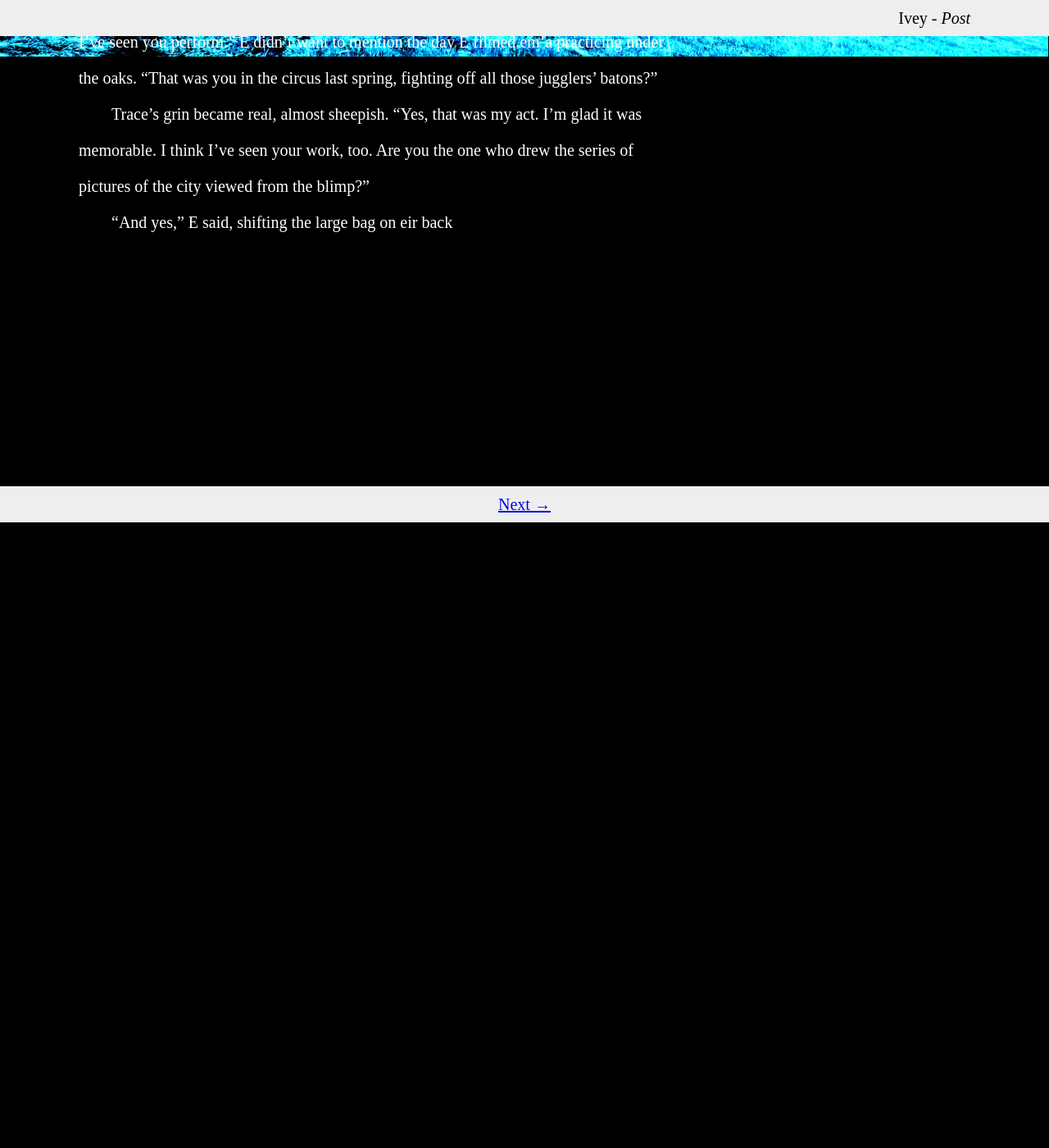
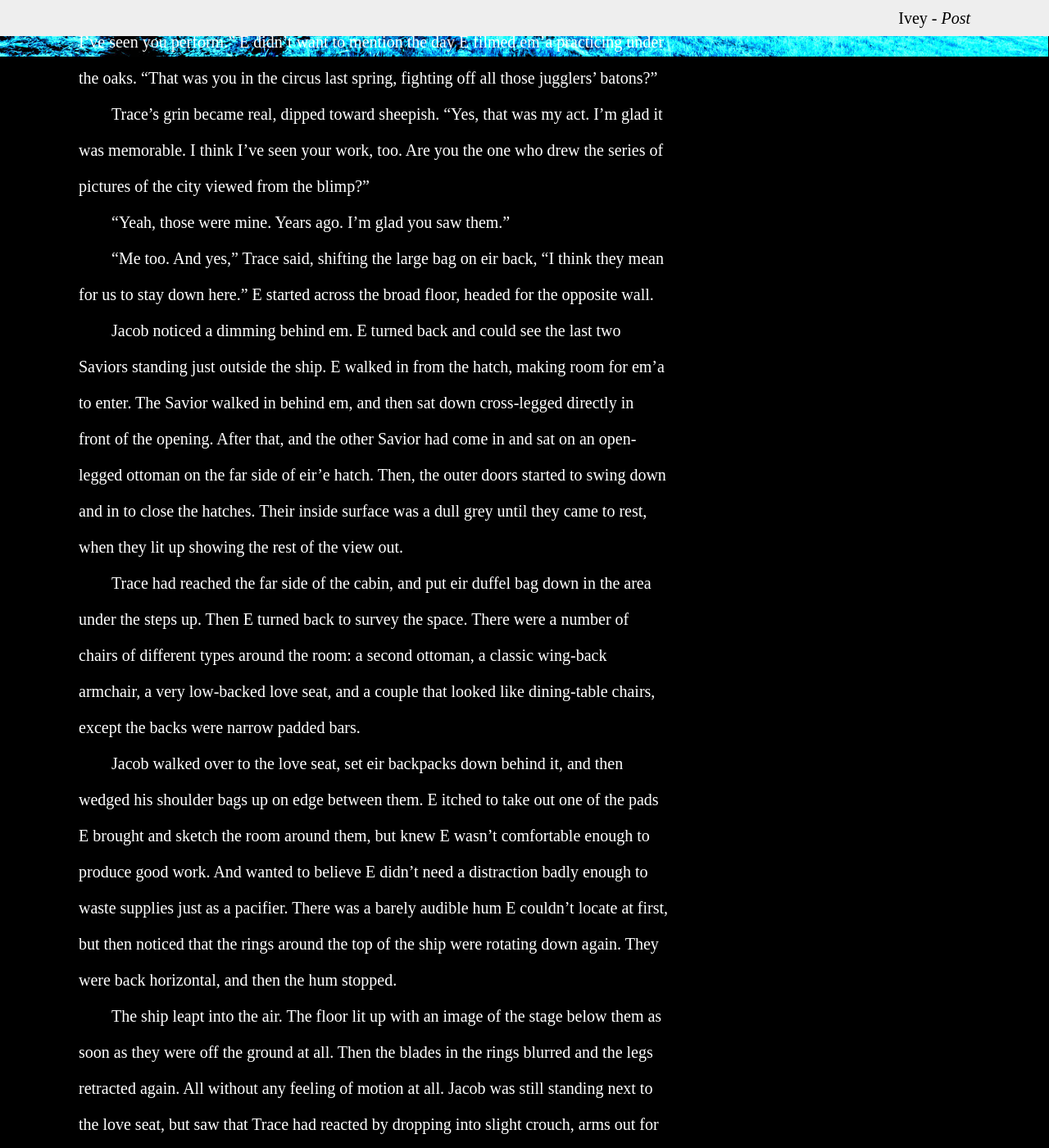
Before and after one commit to gleneivey/post-novel, a Jekyll site: the page built from docs/8.md, in a window 1280 px wide and 1400 px high, scrolled down 2030 px. Shown: the whole window at 82% size. Built offline with Jekyll 4.4.1, drawn with Linux system fonts in a browser that asks for light colours; our own code applies the rules of GitHub Pages for plain Markdown files; before the commit the page ends 2667 px from its top, so only the background shows below that; some of the changed text lies outside the part shown.

Commit message:
more description of ship launch

```diff
--- a/docs/8.md
+++ b/docs/8.md
@@ -62,11 +62,54 @@ us.  I believe I've seen you perform."  E didn't want to mention the
 day E filmed em'a practicing under the oaks.  "That was you in the
 circus last spring, fighting off all those jugglers' batons?"
 
-Trace's grin became real, almost sheepish.  "Yes, that was my act.
-I'm glad it was memorable.  I think I've seen your work, too.  Are you
-the one who drew the series of pictures of the city viewed from the
-blimp?"
+Trace's grin became real, dipped toward sheepish.  "Yes, that was my
+act.  I'm glad it was memorable.  I think I've seen your work, too.
+Are you the one who drew the series of pictures of the city viewed
+from the blimp?"
 
+"Yeah, those were mine.  Years ago.  I'm glad you saw them."
 
+"Me too.  And yes," Trace said, shifting the large bag on eir back, "I
+think they mean for us to stay down here."  E started across the broad
+floor, headed for the opposite wall.
 
-"And yes," E said, shifting the large bag on eir back
+Jacob noticed a dimming behind em.  E turned back and could see the
+last two Saviors standing just outside the ship.  E walked in from the
+hatch, making room for em'a to enter.  The Savior walked in behind em,
+and then sat down cross-legged directly in front of the opening.
+After that, and the other Savior had come in and sat on an open-legged
+ottoman on the far side of eir'e hatch.  Then, the outer doors started
+to swing down and in to close the hatches.  Their inside surface was a
+dull grey until they came to rest, when they lit up showing the rest
+of the view out.
+
+Trace had reached the far side of the cabin, and put eir duffel bag
+down in the area under the steps up.  Then E turned back to survey the
+space.  There were a number of chairs of different types around the
+room: a second ottoman, a classic wing-back armchair, a very
+low-backed love seat, and a couple that looked like dining-table
+chairs, except the backs were narrow padded bars.
+
+Jacob walked over to the love seat, set eir backpacks down behind it,
+and then wedged his shoulder bags up on edge between them.  E itched
+to take out one of the pads E brought and sketch the room around them,
+but knew E wasn't comfortable enough to produce good work.  And wanted
+to believe E didn't need a distraction badly enough to waste supplies
+just as a pacifier.  There was a barely audible hum E couldn't locate
+at first, but then noticed that the rings around the top of the ship
+were rotating down again.  They were back horizontal, and then the hum
+stopped.
+
+The ship leapt into the air.  The floor lit up with an image of the
+stage below them as soon as they were off the ground at all.  Then the
+blades in the rings blurred and the legs retracted again.  All without
+any feeling of motion at all.  Jacob was still standing next to the
+love seat, but saw that Trace had reacted by dropping into slight
+crouch, arms out for balance.  E wasn't sure E'a was aware of eir'a
+pose yet, though, because eir'a eyes were wide and fixed on the image
+of the city filling the wall to eir right.  It had been only a few
+seconds, but they were already at least three hundred meters up and
+accellerating.  The fan of the amphitheater, still directly below
+them, was starting to dwindle.  The bright lights in the theater and
+across the bridge contrasted with the darkness around them and the sky
+light glinting off the river.
```
